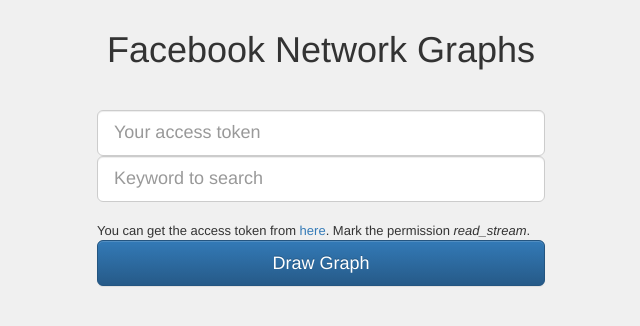
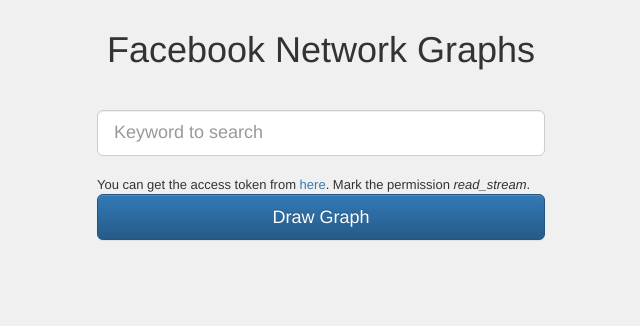
Before and after one commit to architv/fb-network-graph, a Django app: page /main/ in a window 1280 px wide. Shown: the top 326 px of the page, without its empty margins (319-959 px from the left). Run offline with Django 3.2, Linux system fonts and the light colour scheme; some libraries are stand-ins or nearby versions.

Commit message:
no need for access token

```diff
--- a/fbnetworkgraph/main/forms.py
+++ b/fbnetworkgraph/main/forms.py
@@ -1,5 +1,4 @@
 from django import forms
 
 class InputForm(forms.Form):
-	access_token = forms.CharField(label='Your access token', required=True, help_text="You can get it from https://developers.facebook.com/tools/explorer. Mark the permission 'read_stream'.", widget=forms.TextInput(attrs={'placeholder': 'Your access token', 'class':'form-control input-lg', 'tabindex':'1'}))
 	keyword = forms.CharField(max_length=30, label = 'Keyword', required=True, widget=forms.TextInput(attrs={'placeholder': 'Keyword to search', 'class':'form-control input-lg', 'tabindex':'2'}))
--- a/fbnetworkgraph/main/views.py
+++ b/fbnetworkgraph/main/views.py
@@ -8,12 +8,11 @@ def main(request):
         input_form = InputForm(request.POST)
         if input_form.is_valid():
             cd = input_form.cleaned_data
-            actoken = cd['access_token']
             keyword = cd['keyword']
-            url = "https://graph.facebook.com/search?q="+keyword+"&type=post&fields=likes.fields(name).limit(10),comments,message&limit=5&access_token="+actoken
+            url = "https://graph.facebook.com/search?q="+keyword+"&type=post&fields=likes.fields(name).limit(10),comments,message&limit=5&access_token=1434923293417681|3e2c59074ce5b2d34436fe6ee90dfa63"
             fetch = urllib.urlopen(url).read()
             data = json.loads(fetch)
-            nodes = "[{ group:'nodes', data: { id:'"+keyword+"' , name:'"+keyword+"',gweight: '12', gheight: '12', faveColor: '#6FB1FC', mColor: '#6FB1FC', size: 6  } },"
+            nodes = "[{ group:'nodes', data: { id:'"+keyword+"' , name:'"+keyword+"',gweight: '12', gheight: '12', faveColor: '#6FB1FC', mColor: '#6FB1FC', size: 8  } },"
             edges = ""
             for meta in data["data"]:
                 if "likes" in meta:
--- a/fbnetworkgraph/templates/graph.html
+++ b/fbnetworkgraph/templates/graph.html
@@ -22,7 +22,7 @@
 			    padding             : 30,
 			    randomize           : true,
 			    debug               : false,
-			    nodeRepulsion       : 10000,
+			    nodeRepulsion       : 100000,
 			    nodeOverlap         : 10,
 			    idealEdgeLength     : 10,
 			    edgeElasticity      : 100,
```
Also changed, not shown: 2 other files.
